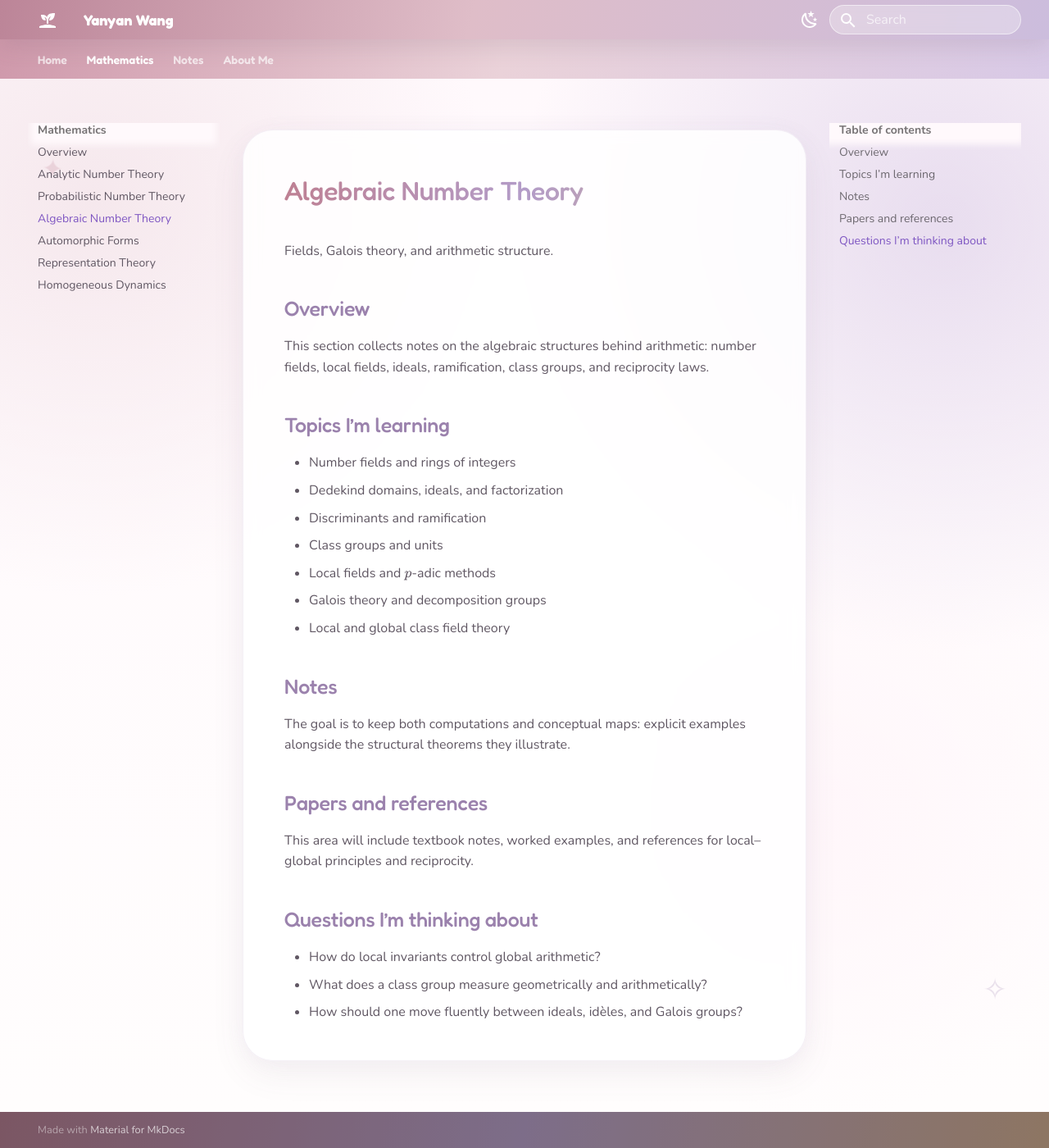
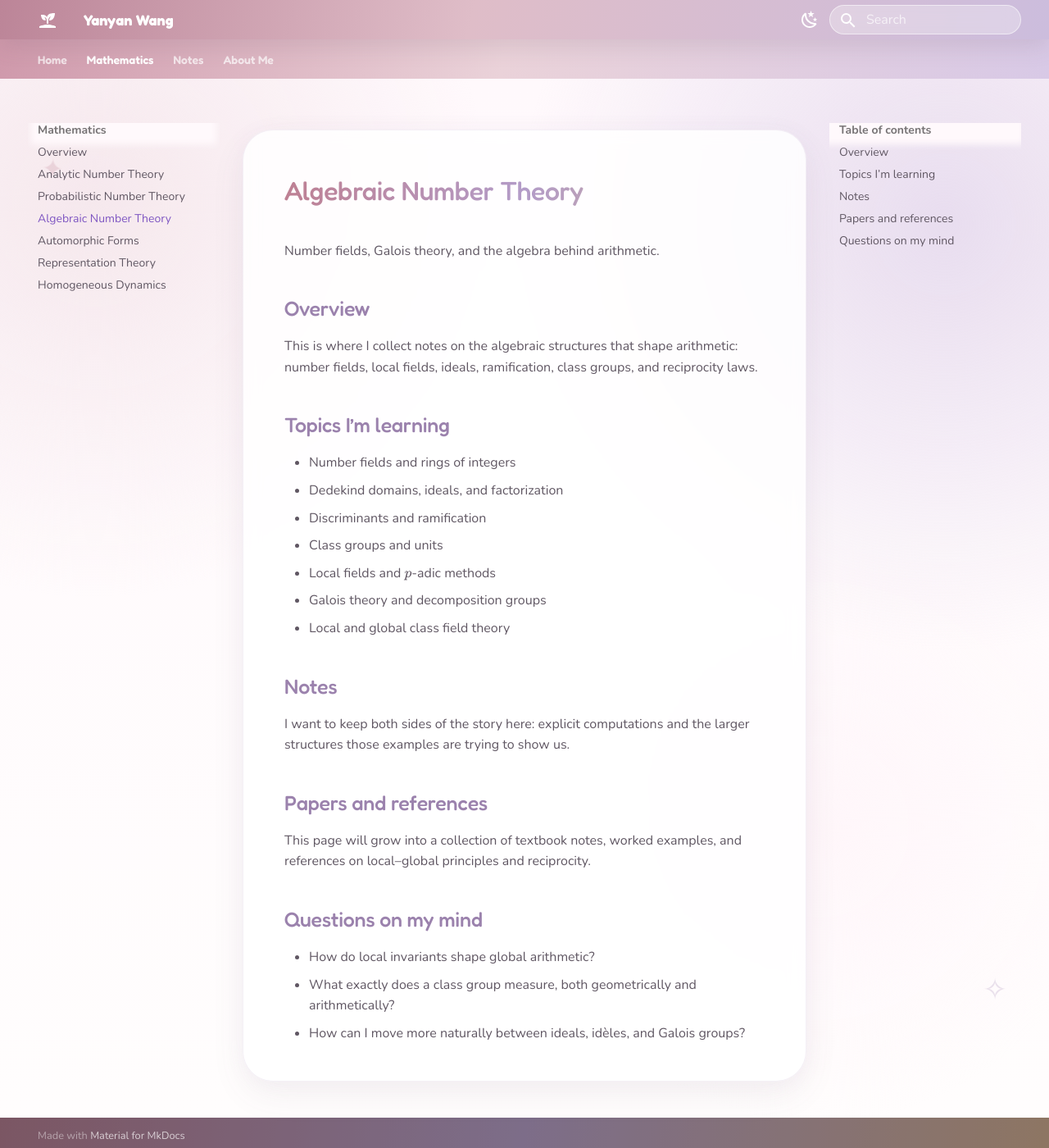
Before and after one commit to yanyanwang-math/yanyanwang-math.github.io, an MkDocs documentation site: the page built from docs/algebraic-number-theory/index.md, in a window 1280 px wide and 1400 px high. Shown: the whole window at 82% size. Built offline with MkDocs 1.6.1 and Material for MkDocs 9.7.7, drawn with Linux system fonts in a browser that asks for light colours.

Commit message:
Add files via upload

```diff
--- a/docs/algebraic-number-theory/index.md
+++ b/docs/algebraic-number-theory/index.md
@@ -1,10 +1,10 @@
 # Algebraic Number Theory
 
-Fields, Galois theory, and arithmetic structure.
+Number fields, Galois theory, and the algebra behind arithmetic.
 
 ## Overview
 
-This section collects notes on the algebraic structures behind arithmetic: number fields, local fields, ideals, ramification, class groups, and reciprocity laws.
+This is where I collect notes on the algebraic structures that shape arithmetic: number fields, local fields, ideals, ramification, class groups, and reciprocity laws.
 
 ## Topics I’m learning
 
@@ -18,14 +18,14 @@ This section collects notes on the algebraic structures behind arithmetic: numbe
 
 ## Notes
 
-The goal is to keep both computations and conceptual maps: explicit examples alongside the structural theorems they illustrate.
+I want to keep both sides of the story here: explicit computations and the larger structures those examples are trying to show us.
 
 ## Papers and references
 
-This area will include textbook notes, worked examples, and references for local–global principles and reciprocity.
+This page will grow into a collection of textbook notes, worked examples, and references on local–global principles and reciprocity.
 
-## Questions I’m thinking about
+## Questions on my mind
 
-- How do local invariants control global arithmetic?
-- What does a class group measure geometrically and arithmetically?
-- How should one move fluently between ideals, idèles, and Galois groups?
+- How do local invariants shape global arithmetic?
+- What exactly does a class group measure, both geometrically and arithmetically?
+- How can I move more naturally between ideals, idèles, and Galois groups?
```
